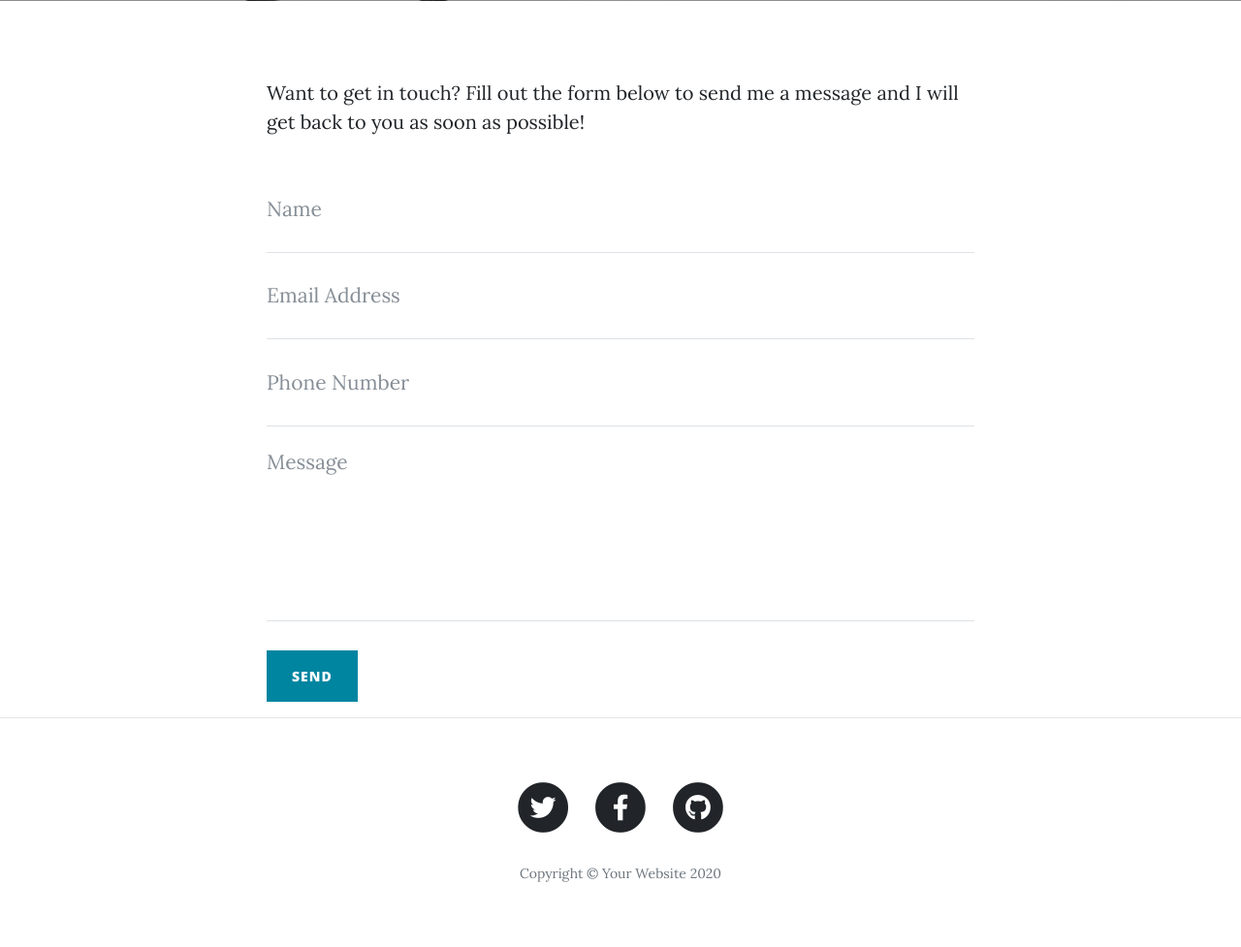
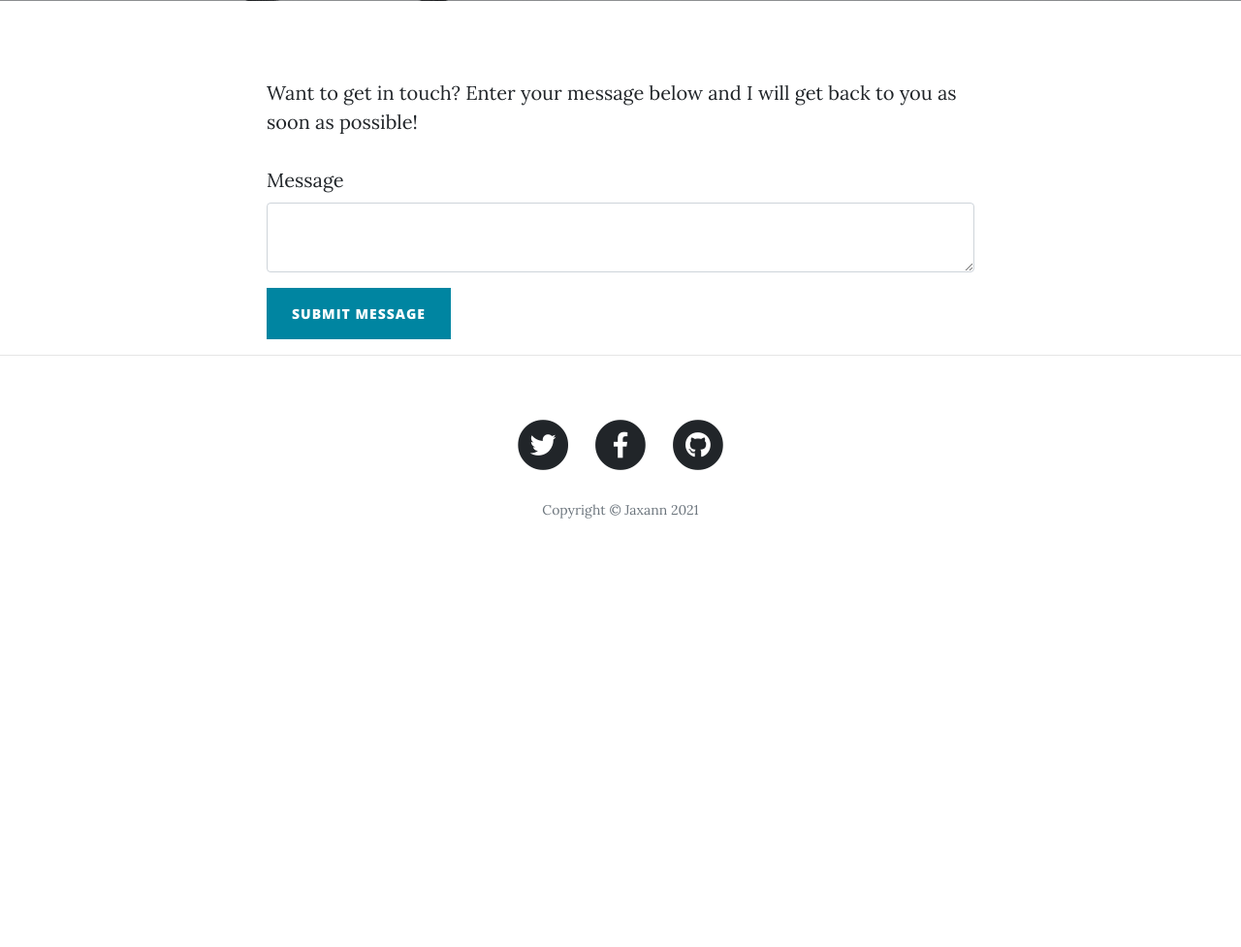
Before and after one commit to jackieallam/day70_blog, a Flask app: page /contact in a window 1280 px wide. Shown: the part 531-1508 px from the top of the page at 97% size. After the commit the page ends 1066 px from the top, so only its background shows below. Run offline with Flask 2, Linux system fonts and the light colour scheme; the visitor is signed in with stand-in values (Sample User, id 1); some libraries are stand-ins or nearby versions.

Commit message:
Make Contact form work, change comment form

```diff
--- a/forms.py
+++ b/forms.py
@@ -1,5 +1,5 @@
 from flask_wtf import FlaskForm
-from wtforms import StringField, SubmitField, PasswordField
+from wtforms import StringField, SubmitField, PasswordField, TextAreaField
 from wtforms.fields.html5 import EmailField
 from wtforms.validators import DataRequired, URL, Length, Email
 from flask_ckeditor import CKEditorField
@@ -15,18 +15,23 @@ class CreatePostForm(FlaskForm):
 
 
 class RegisterForm(FlaskForm):
-    email = EmailField(label='Email', validators=[DataRequired(), Email()])
-    password = PasswordField(label='Password', validators=[DataRequired(), Length(min=6)])
-    name = StringField('Name', validators=[DataRequired()])
-    submit = SubmitField(label='Register')
+    email = EmailField("Email", validators=[DataRequired(), Email()])
+    password = PasswordField("Password", validators=[DataRequired(), Length(min=6)])
+    name = StringField("Name", validators=[DataRequired()])
+    submit = SubmitField("Register")
 
 
 class LoginForm(FlaskForm):
-    email = EmailField(label='Email', validators=[DataRequired(), Email()])
-    password = PasswordField(label='Password', validators=[DataRequired()])
-    submit = SubmitField(label='Log in')
+    email = EmailField("Email", validators=[DataRequired(), Email()])
+    password = PasswordField("Password", validators=[DataRequired()])
+    submit = SubmitField("Log in")
 
 
 class CommentForm(FlaskForm):
-    comment = CKEditorField("Comment", validators=[DataRequired()])
+    comment = TextAreaField("Comment", validators=[DataRequired()])
     submit = SubmitField("Submit Comment")
+
+
+class ContactForm(FlaskForm):
+    message = TextAreaField("Message", validators=[DataRequired()])
+    submit = SubmitField("Submit Message")
--- a/main.py
+++ b/main.py
@@ -7,9 +7,10 @@ from flask_sqlalchemy import SQLAlchemy
 from sqlalchemy import Table, Column, Integer, String, ForeignKey, Text
 from sqlalchemy.orm import relationship
 from flask_login import UserMixin, login_user, LoginManager, login_required, current_user, logout_user
-from forms import CreatePostForm, RegisterForm, LoginForm, CommentForm
+from forms import CreatePostForm, RegisterForm, LoginForm, CommentForm, ContactForm
 from flask_gravatar import Gravatar
 from functools import wraps
+import smtplib
 import os
 
 app = Flask(__name__)
@@ -34,6 +35,11 @@ gravatar = Gravatar(app, size=100, rating='g', default='retro', force_default=Fa
 @login_manager.user_loader
 def load_user(user_id):
     return User.query.get(int(user_id))
+
+
+@app.context_processor
+def inject_year():
+    return {"year": date.today().year}
 
 
 # #CONFIGURE TABLES
@@ -181,9 +187,26 @@ def about():
     return render_template("about.html")
 
 
-@app.route("/contact")
+@app.route("/contact", methods=["POST", "GET"])
+@login_required
 def contact():
-    return render_template("contact.html")
+    contact_form = ContactForm()
+    if contact_form.validate_on_submit():
+
+        email_message = f'Subject: New Message from Jackie\'s Blog\n\n' \
+                        f'Name: {current_user.name}\n' \
+                        f'Email: {current_user.email}\n' \
+                        f'Message: {contact_form.message.data}\n'
+
+        with smtplib.SMTP("smtp.gmail.com") as connection:
+            connection.starttls()
+            connection.login(os.getenv('EMAIL'), os.getenv('EMAIL_PASSWORD'))
+            connection.sendmail(from_addr=os.getenv('EMAIL'),
+                                to_addrs=os.getenv('MY_EMAIL'),
+                                msg=email_message.encode("utf-8")
+                                )
+        return render_template("contact.html", title="Successfully sent your message", form=contact_form)
+    return render_template("contact.html", title="Contact Me", form=contact_form)
 
 
 @app.route("/new-post", methods=["GET", "POST"])
--- a/templates/contact.html
+++ b/templates/contact.html
@@ -1,4 +1,5 @@
 {% include "header.html" %}
+{% import "bootstrap/wtf.html" as wtf %}
 
   <!-- Page Header -->
   <header class="masthead" style="background-image: url('{{ url_for('static', filename='img/contact-bg.jpg')}}')">
@@ -7,7 +8,7 @@
       <div class="row">
         <div class="col-lg-8 col-md-10 mx-auto">
           <div class="page-heading">
-            <h1>Contact Me</h1>
+            <h1>{{ title }}</h1>
             <span class="subheading">Have questions? I have answers.</span>
           </div>
         </div>
@@ -19,43 +20,10 @@
   <div class="container">
     <div class="row">
       <div class="col-lg-8 col-md-10 mx-auto">
-        <p>Want to get in touch? Fill out the form below to send me a message and I will get back to you as soon as possible!</p>
-        <!-- Contact Form - Enter your email address on line 19 of the mail/contact_me.php file to make this form work. -->
-        <!-- WARNING: Some web hosts do not allow emails to be sent through forms to common mail hosts like Gmail or Yahoo. It's recommended that you use a private domain email address! -->
-        <!-- To use the contact form, your site must be on a live web host with PHP! The form will not work locally! -->
-        <form name="sentMessage" id="contactForm" novalidate>
-          <div class="control-group">
-            <div class="form-group floating-label-form-group controls">
-              <label>Name</label>
-              <input type="text" class="form-control" placeholder="Name" id="name" required data-validation-required-message="Please enter your name.">
-              <p class="help-block text-danger"></p>
-            </div>
-          </div>
-          <div class="control-group">
-            <div class="form-group floating-label-form-group controls">
-              <label>Email Address</label>
-              <input type="email" class="form-control" placeholder="Email Address" id="email" required data-validation-required-message="Please enter your email address.">
-              <p class="help-block text-danger"></p>
-            </div>
-          </div>
-          <div class="control-group">
-            <div class="form-group col-xs-12 floating-label-form-group controls">
-              <label>Phone Number</label>
-              <input type="tel" class="form-control" placeholder="Phone Number" id="phone" required data-validation-required-message="Please enter your phone number.">
-              <p class="help-block text-danger"></p>
-            </div>
-          </div>
-          <div class="control-group">
-            <div class="form-group floating-label-form-group controls">
-              <label>Message</label>
-              <textarea rows="5" class="form-control" placeholder="Message" id="message" required data-validation-required-message="Please enter a message."></textarea>
-              <p class="help-block text-danger"></p>
-            </div>
-          </div>
-          <br>
-          <div id="success"></div>
-          <button type="submit" class="btn btn-primary" id="sendMessageButton">Send</button>
-        </form>
+        <p>Want to get in touch? Enter your message below and I will get back to you as soon as possible!
+
+                {{ wtf.quick_form(form, novalidate=True, button_map={"submit": "primary"}) }}
+
       </div>
     </div>
   </div>
--- a/templates/footer.html
+++ b/templates/footer.html
@@ -29,7 +29,7 @@
               </a>
             </li>
           </ul>
-          <p class="copyright text-muted">Copyright &copy; Your Website 2020</p>
+          <p class="copyright text-muted">Copyright &copy; Jaxann {{ year }}</p>
         </div>
       </div>
     </div>
--- a/templates/post.html
+++ b/templates/post.html
@@ -40,8 +40,6 @@
                 {% endif %}
 
                 <div class="clearfix">
-                    {{ ckeditor.load() }}
-                    {{ ckeditor.config(name='comment') }}
                     {{ wtf.quick_form(form, novalidate=True, button_map={"submit": "primary"}) }}
 
                 </div>
```
